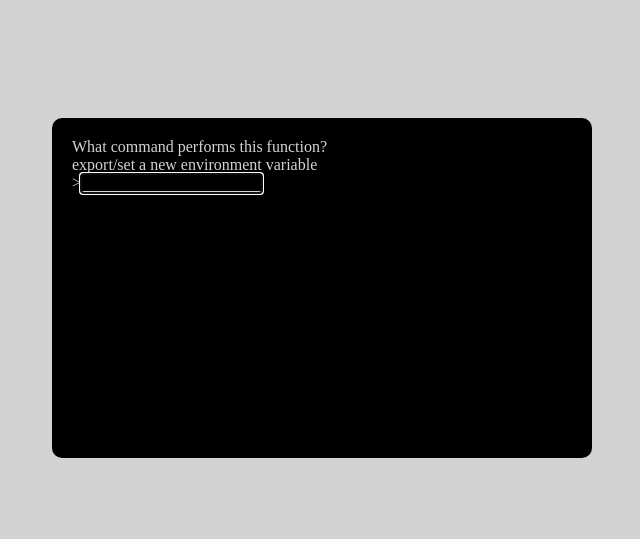
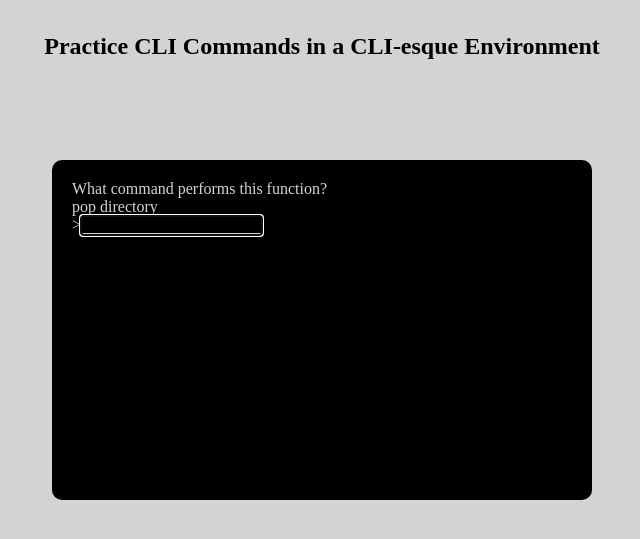
Before and after one commit to bmw9t/command_line_browser_quiz, a plain HTML site: page index.html in a window 1280 px wide. Shown: the part 63-602 px from the top of the page, without its empty margins (318-958 px from the left). Drawn offline with nearby package versions, Linux system fonts and the light colour scheme.

Commit message:
some more things

```diff
--- a/index.html
+++ b/index.html
@@ -8,6 +8,8 @@
 
 	<body>
         <h1 id="sub-title">Commmand Line Quiz</h1>
+        <h2 id="blurb">Practice CLI Commands in a CLI-esque Environment
+</h2>
 		<div id="cli_interface" class="center-outer">
 			<div id="prompt" class="center-inner"></div>
 		</div>
--- a/quiz.js
+++ b/quiz.js
@@ -1,5 +1,7 @@
 var terms = {"answers":[
 	{"pwd": "print working directory"},
+	{"cd ..": "move up one directory"},
+	{"~": "shorthand for /Users/myusername"},
 	{"hostname": "my computer's network name"},
 	{"mkdir": "make directory"},
 	{"cd": "change directory"},
--- a/style.css
+++ b/style.css
@@ -3,7 +3,7 @@
 }
 
 #prompt{
-    margin-top: 100px;
+    margin-top: 80px;
     max-width: 500px;
     min-width: 500px;
     background-color: black;
@@ -38,7 +38,7 @@ body{
        left: -50%;
 }
 
-#sub-title{
+#sub-title, #blurb{
     text-align: center;
     padding-top: 15px;
 }
```
